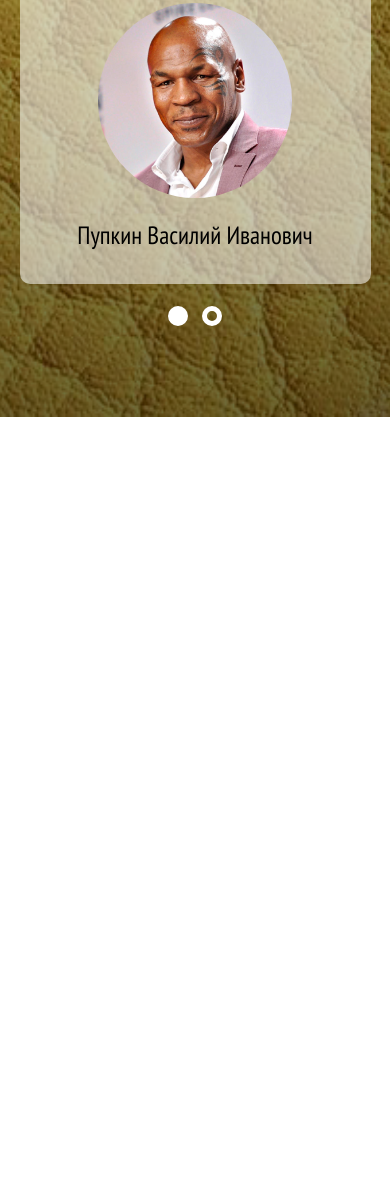
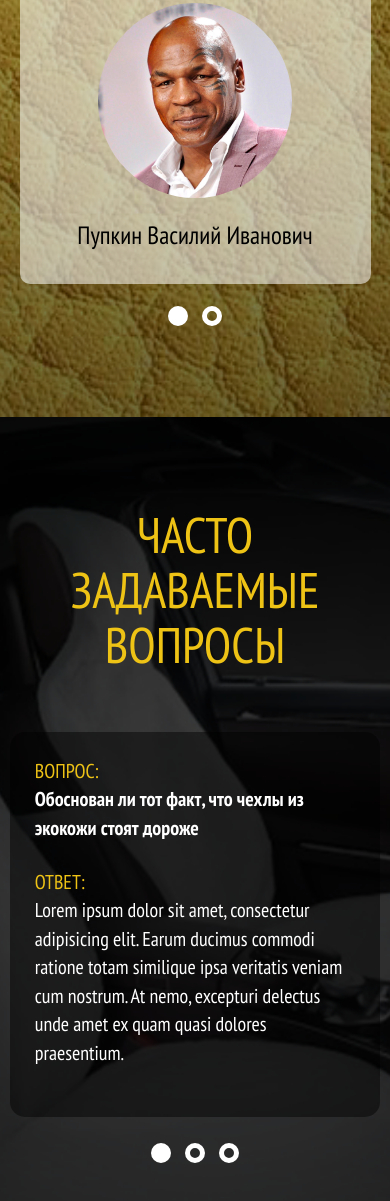
Before and after one commit to kacevnik/automex, a plain HTML site: page index.html in a window 390 px wide. Shown: the part 8462-9663 px from the top of the page. Before the commit the page ends 8879 px from the top, so only its background shows below. Drawn offline with nearby package versions, Linux system fonts and the light colour scheme.

Commit message:
Верстка и адаптация блока 7

```diff
--- a/css/media.css
+++ b/css/media.css
@@ -102,6 +102,25 @@
         background: none;
         padding: 0px;
     }
+
+    .qws_title_1, .qws_title_2{
+        text-align: left;
+    }
+
+    .owl-nav{
+        display: none;
+    }
+
+    .slider_qws_item{
+        background: #00000073;
+        padding: 25px;
+        border-radius: 15px;
+    }
+
+    .slider_qws_wrap {
+        width: 95%;
+        margin: 0 auto;
+    }
 }
 
 @media (max-width: 500px){
--- a/css/style.css
+++ b/css/style.css
@@ -595,7 +595,7 @@ header{
     width: 50px;
     font-size: 50px;
     color: #ffffff70;
-    margin-top: -30px;
+    margin-top: -60px;
 }
 
 .slider_left:hover, .slider_right:hover{
@@ -631,3 +631,38 @@ header{
 .owl-carousel button.owl-dot.active{
     background: #ffffff;
 }
+
+#qws{
+    padding: 90px 0;
+    background: url(../img/bg_4.png)no-repeat center center;
+    background-size: cover;
+    color: #ffffff;
+    font-size: 20px;
+}
+
+#qws h2{
+    font-size: 50px;
+    text-align: center;
+    text-transform: uppercase;
+    color: #efc316;
+    margin: 0 0 60px 0;
+}
+
+#qws .row{
+    margin-bottom: 25px;
+}
+
+.qws_title_1, .qws_title_2{
+    color: #efc316;
+    text-align: right;
+    text-transform: uppercase;
+}
+
+.qws_text_1{
+    font-weight: bold;
+}
+
+.slider_qws_wrap{
+    width: 80%;
+    margin: 0 auto;
+}
--- a/index.html
+++ b/index.html
@@ -322,6 +322,71 @@
                 </div>
             </div>
         </section>
+        <section id="qws">
+            <div class="container">
+                <h2>Часто задаваемые вопросы</h2>
+                <div class="row">
+                    <div class="slider_qws_wrap">
+                        <div class="slider_qws owl-carousel">
+                            <div class="slider_qws_item">
+                                <div class="row">
+                                    <div class="col-sm-2 qws_title_1">
+                                        Вопрос:
+                                    </div>
+                                    <div class="col-sm-10 qws_text_1">
+                                        Обоснован ли тот факт, что чехлы из экокожи стоят дороже
+                                    </div>
+                                </div>
+                                <div class="row">
+                                    <div class="col-sm-2 qws_title_2">
+                                        Ответ:
+                                    </div>
+                                    <div class="col-sm-10 qws_text_2">
+                                         Lorem ipsum dolor sit amet, consectetur adipisicing elit. Earum ducimus commodi ratione totam similique ipsa veritatis veniam cum nostrum. At nemo, excepturi delectus unde amet ex quam quasi dolores praesentium.
+                                    </div>
+                                </div>
+                            </div>
+                            <div class="slider_qws_item">
+                                <div class="row">
+                                    <div class="col-sm-2 qws_title_1">
+                                        Вопрос:
+                                    </div>
+                                    <div class="col-sm-10 qws_text_1">
+                                        Обоснован ли тот факт, что чехлы из экокожи стоят дороже
+                                    </div>
+                                </div>
+                                <div class="row">
+                                    <div class="col-sm-2 qws_title_2">
+                                        Ответ:
+                                    </div>
+                                    <div class="col-sm-10 qws_text_2">
+                                         Lorem ipsum dolor sit amet, consectetur adipisicing elit. Earum ducimus commodi ratione totam similique ipsa veritatis veniam cum nostrum. At nemo, excepturi delectus unde amet ex quam quasi dolores praesentium.
+                                    </div>
+                                </div>
+                            </div>
+                            <div class="slider_qws_item">
+                                <div class="row">
+                                    <div class="col-sm-2 qws_title_1">
+                                        Вопрос:
+                                    </div>
+                                    <div class="col-sm-10 qws_text_1">
+                                        Обоснован ли тот факт, что чехлы из экокожи стоят дороже
+                                    </div>
+                                </div>
+                                <div class="row">
+                                    <div class="col-sm-2 qws_title_2">
+                                        Ответ:
+                                    </div>
+                                    <div class="col-sm-10 qws_text_2">
+                                         Lorem ipsum dolor sit amet, consectetur adipisicing elit. Earum ducimus commodi ratione totam similique ipsa veritatis veniam cum nostrum. At nemo, excepturi delectus unde amet ex quam quasi dolores praesentium.
+                                    </div>
+                                </div>
+                            </div>
+                        </div>
+                    </div>
+                </div>
+            </div>
+        </section>
 
         <div class="hidden_form" id="hidden_form">
             <h3>Заполните форму</h3>
--- a/js/main.js
+++ b/js/main.js
@@ -9,28 +9,13 @@
             navText: ['<div class="slider_left"><i class="fas fa-arrow-alt-circle-left"></i></div>','<div class="slider_right"><i class="fas fa-arrow-alt-circle-right"></i></div>'],
         });
 
-        $(".partners_slider").owlCarousel({
+        $(".slider_qws").owlCarousel({
             loop:true,
             margin: 30,
-            responsive:{
-                0:{
-                    items:1,
-                },
-                500:{
-                    items:1,
-                },
-                767:{
-                    items:3,
-                },
-                992:{
-                    items:5,
-                    nav:true
-                }
-            },
-            navText: ['<div class="partners_slider_left"></div>','<div class="partners_slider_right"></div>'],
-            autoplay: true,
-            autoplayTimeout: 5000,
-            dots: false
+            navText: ['<div class="slider_left"><i class="fas fa-arrow-alt-circle-left"></i></div>','<div class="slider_right"><i class="fas fa-arrow-alt-circle-right"></i></div>'],
+            dots: true,
+            items:1,
+            nav: true
         });
 
     $("a[href*='#']").bind("click", function(e){
```
